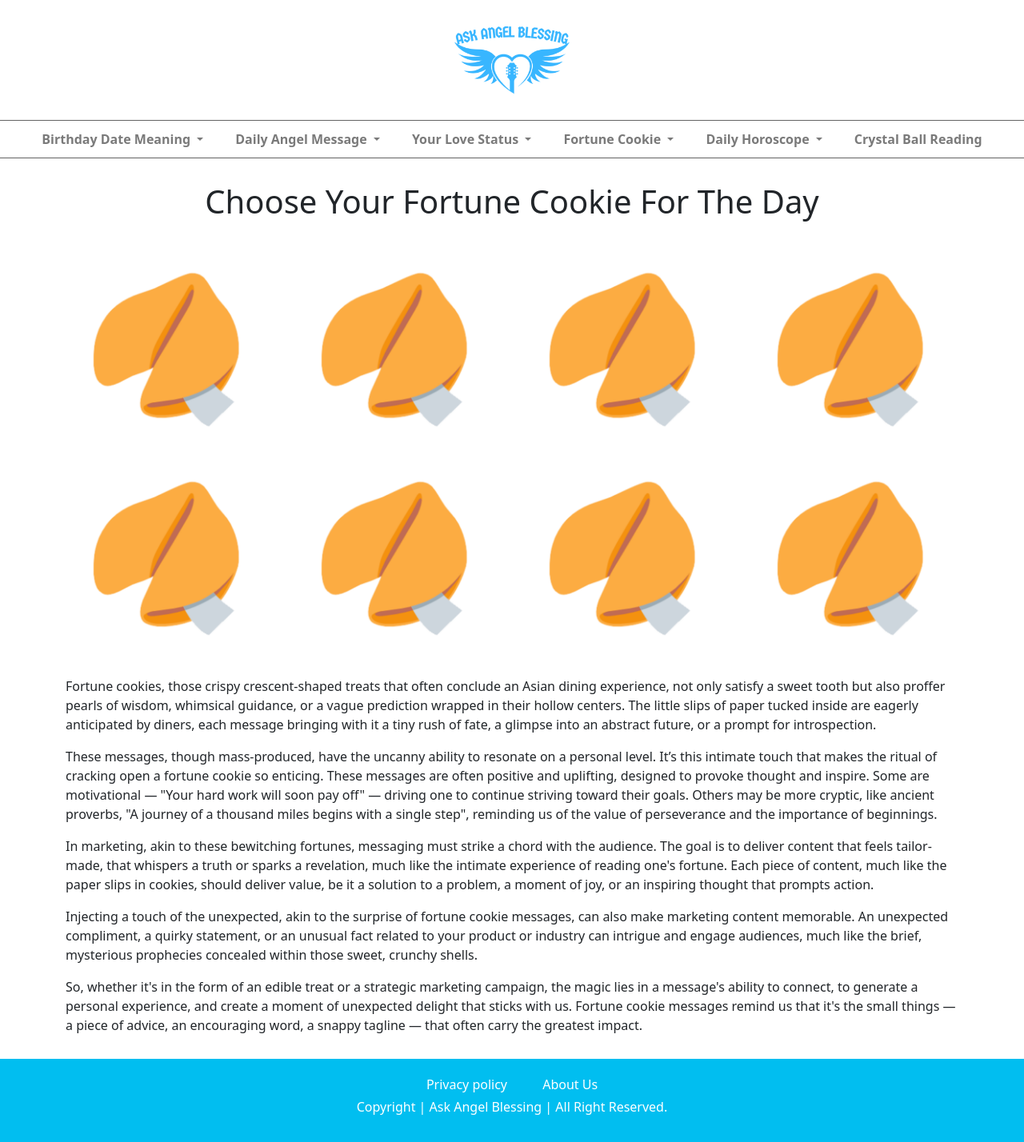
After one commit to Khamid-v2022/AngelBlessing-second, a PHP site: the page made by application/views/fortune-cookie-message.php in a window 1280 px wide. The commit adds this page. Shown: the whole page at 80% size. Run offline with PHP 8.4, Linux system fonts and the light colour scheme; the template is opened without the code that fills it, so the values that code supplies are empty.

Commit message:
add new page

```diff
--- /dev/null
+++ b/application/views/fortune-cookie-message.php
@@ -0,0 +1,52 @@
+    <section class="fortune-cookie-page">
+        <div class="container">
+            <div class="google-ads-place">
+                <!-- fortunecookie top -->
+                <ins class="adsbygoogle"
+                     style="display:block"
+                     data-ad-client="ca-pub-6130278165783644"
+                     data-ad-slot="6432366191"
+                     data-ad-format="auto"
+                     data-full-width-responsive="true"></ins>
+                <script>
+                     (adsbygoogle = window.adsbygoogle || []).push({});
+                </script>
+            </div>
+
+            <section class="popular-article">
+                <div class="text-center my-4">
+                    <h1>Choose Your Fortune Cookie For The Day</h1>
+                </div>
+                <div class="row">
+                    <?php
+                    for($index = 0; $index < 8; $index++) { ?>
+                    <div class="col-3">
+                        <a href="javascript:;" class="fortune-cookie-btn">
+                            <img src="<?=base_url()?>assets/img/fortue-cookie.png">
+                        </a>
+                    </div>
+                    <?php }?>
+                </div>
+                <div class="mt-4">
+                    <p>Fortune cookies, those crispy crescent-shaped treats that often conclude an Asian dining experience, not only satisfy a sweet tooth but also proffer pearls of wisdom, whimsical guidance, or a vague prediction wrapped in their hollow centers. The little slips of paper tucked inside are eagerly anticipated by diners, each message bringing with it a tiny rush of fate, a glimpse into an abstract future, or a prompt for introspection.</p>
+                    <p>These messages, though mass-produced, have the uncanny ability to resonate on a personal level. It’s this intimate touch that makes the ritual of cracking open a fortune cookie so enticing. These messages are often positive and uplifting, designed to provoke thought and inspire. Some are motivational — "Your hard work will soon pay off" — driving one to continue striving toward their goals. Others may be more cryptic, like ancient proverbs, "A journey of a thousand miles begins with a single step", reminding us of the value of perseverance and the importance of beginnings.</p>
+                    <p>In marketing, akin to these bewitching fortunes, messaging must strike a chord with the audience. The goal is to deliver content that feels tailor-made, that whispers a truth or sparks a revelation, much like the intimate experience of reading one's fortune. Each piece of content, much like the paper slips in cookies, should deliver value, be it a solution to a problem, a moment of joy, or an inspiring thought that prompts action.</p>
+                    <p>Injecting a touch of the unexpected, akin to the surprise of fortune cookie messages, can also make marketing content memorable. An unexpected compliment, a quirky statement, or an unusual fact related to your product or industry can intrigue and engage audiences, much like the brief, mysterious prophecies concealed within those sweet, crunchy shells.</p>
+                    <p>So, whether it's in the form of an edible treat or a strategic marketing campaign, the magic lies in a message's ability to connect, to generate a personal experience, and create a moment of unexpected delight that sticks with us. Fortune cookie messages remind us that it's the small things — a piece of advice, an encouraging word, a snappy tagline — that often carry the greatest impact.</p>
+                </div>
+            </section>
+
+            <div class="google-ads-place">
+                <ins class="adsbygoogle"
+                     style="display:block"
+                     data-ad-client="ca-pub-6130278165783644"
+                     data-ad-slot="6432366191"
+                     data-ad-format="auto"
+                     data-full-width-responsive="true"></ins>
+                <script>
+                     (adsbygoogle = window.adsbygoogle || []).push({});
+                </script>
+            </div>
+        </div>
+    </section>
+</body>
--- a/application/views/header.php
+++ b/application/views/header.php
@@ -90,7 +90,16 @@
           </ul>
         </li>
 
-        <li class="nav-item"><a class="nav-link" href="https://www.askangelblessing.com/fortune-cookie">Fortune Cookie</a></li>
+        <li class="nav-item dropdown <?=$title=='Choose Your Fortune Cookie For The Day'
+        ? 'active':''?>">
+          <a class="nav-link dropdown-toggle" href="#" id="navbarDropdown3" role="button" data-bs-toggle="dropdown" aria-expanded="false">
+            Fortune Cookie
+          </a>
+          <ul class="dropdown-menu" aria-labelledby="navbarDropdown3">
+            <li><a class="dropdown-item" href="https://www.askangelblessing.com/fortune-cookie">Fortune Cookie</a></li>
+            <li><a class="dropdown-item <?=$title=='Choose Your Fortune Cookie For The Day' ? 'active':''?>" href="https://www.askangelblessing.com/angel/fortune-cookie-message">Fortune Cookie Message</a></li>
+          </ul>
+        </li>
 
         <li class="nav-item dropdown <?=$title=='Daily Horoscope'
         || $title=='Five Element Reading'
@@ -166,11 +175,14 @@
             <li class="nav-item <?=$title=='Get Your Romantic Advise Now'?'active':''?>">
               <a class="nav-link" href="https://www.askangelblessing.com/angel/LoveQuiz">Your Love Status</a>
             </li>
-             <li class="nav-item <?=$title=='Find Your Next Soulmate'?'active':''?>">
+            <li class="nav-item <?=$title=='Find Your Next Soulmate'?'active':''?>">
               <a class="nav-link" href="https://www.askangelblessing.com/angel/soulmates">Find Your Next Soulmate</a>
             </li>
             <li class="nav-item">
               <a class="nav-link" href="https://www.askangelblessing.com/fortune-cookie">Fortune Cookie</a>
+            </li>
+            <li class="nav-item <?=$title=='Choose Your Fortune Cookie For The Day'?'active':''?>">
+              <a class="nav-link" href="https://www.askangelblessing.com/angel/fortune-cookie-message">Fortune Cookie Message</a>
             </li>
             <li class="nav-item <?=$title=='Daily Horoscope'?'active':''?>">
               <a class="nav-link" href="https://www.askangelblessing.com/angel/daily-horoscope">Daily Horoscope</a>
--- a/assets/css/app.css
+++ b/assets/css/app.css
@@ -984,3 +984,14 @@ img.five-element-item.five-element-fire {
 .soulmate-page .main-img:hover {
     transform: scale(1.2);
 }
+
+
+/* Fortune Cookie page */
+.fortune-cookie-page .fortune-cookie-btn img {
+    transition: all .2s ease-in-out;
+    width: 100%;
+}
+
+.fortune-cookie-page .fortune-cookie-btn:hover img{
+    transform: scale(1.2);
+}
--- a/assets/js/app.js
+++ b/assets/js/app.js
@@ -85,4 +85,10 @@ $(function() {
         var _url = site_url + "SoulmateController/random_article";
         location.href = _url;
     })
+
+    $(".fortune-cookie-btn").on("click", function(){
+        console.log("clicked");
+        var _url = site_url + "FortuneCookieMessage/random_article";
+        location.href = _url;
+    })
 });
```
Also changed, not shown: application/controllers/FortuneCookieMessage.php (added, +35 -0 lines), assets/img/fortue-cookie.png (added).
